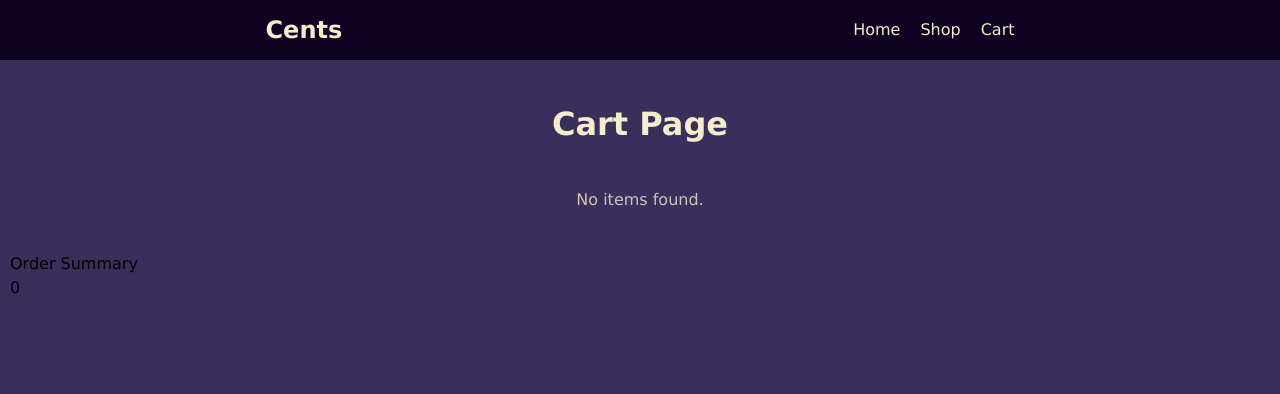
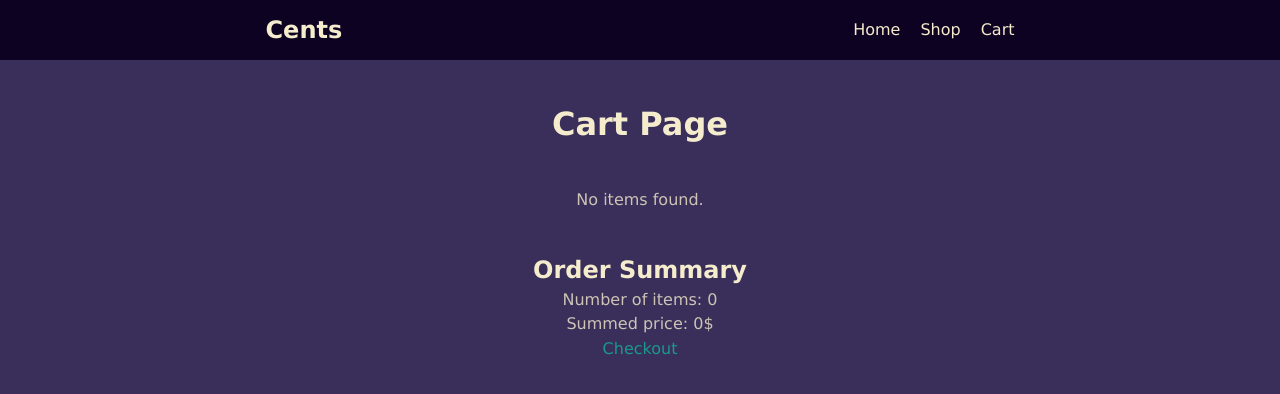
Before and after one commit to Julczan/shopping-cart, a React (Vite) app: page /cart in a window 1280 px wide. Shown: the top 394 px of the page. Built offline with nearby package versions, Linux system fonts and the light colour scheme.

Commit message:
fix overflowing description

```diff
--- a/src/components/CartPage/CartPage-styles.js
+++ b/src/components/CartPage/CartPage-styles.js
@@ -1,5 +1,5 @@
 import styled from "styled-components";
-import { CardsGrid, ShopStyled } from "../ShopPage/ShopPage-styles";
+import { CardsGrid, ShopStyled, StyledBtn } from "../ShopPage/ShopPage-styles";
 
 export const CartItem = styled.div`
   height: 300px;
@@ -14,3 +14,16 @@ export const ButtonsDiv = styled.div`
   display: flex;
   justify-content: space-around;
 `;
+
+export const SumTitle = styled.h2`
+  color: var(--text-primary);
+`;
+
+export const StyledSum = styled.div`
+  align-self: center;
+  text-align: center;
+`;
+
+export const CheckoutBtn = styled(StyledBtn)`
+  background: var(--background-light);
+`;
--- a/src/components/CartPage/OrderSummary.jsx
+++ b/src/components/CartPage/OrderSummary.jsx
@@ -1,4 +1,6 @@
 import { useOutletContext } from "react-router";
+import { CheckoutBtn, StyledSum, SumTitle } from "./CartPage-styles";
+import { SubText } from "../HomePage/HomePage-styles";
 
 function OrderSummary() {
   const { productsCart } = useOutletContext();
@@ -13,10 +15,12 @@ function OrderSummary() {
   }
 
   return (
-    <div>
-      Order Summary
-      <p>{priceSum}</p>
-    </div>
+    <StyledSum>
+      <SumTitle>Order Summary</SumTitle>
+      <SubText>Number of items: {productsCart.length}</SubText>
+      <SubText>Summed price: {priceSum}$</SubText>
+      <CheckoutBtn>Checkout</CheckoutBtn>
+    </StyledSum>
   );
 }
 export default OrderSummary;
--- a/src/components/ShopPage/ShopPage-styles.js
+++ b/src/components/ShopPage/ShopPage-styles.js
@@ -5,7 +5,7 @@ export const ShopStyled = styled.div`
   flex-direction: column;
   gap: 40px;
   padding: 40px 0px;
-  @media (min-width: 500px) {
+  @media (min-width: 600px) {
     padding: 40px 10px;
   }
 `;
@@ -22,7 +22,7 @@ export const Card = styled.div`
   height: 430px;
   border-radius: 5px;
   text-align: center;
-  @media (min-width: 500px) {
+  @media (min-width: 600px) {
     flex-direction: row;
     justify-content: space-evenly;
   }
@@ -36,7 +36,7 @@ export const CardsGrid = styled.div`
 
 export const Description = styled.p`
   display: none;
-  @media (min-width: 500px) {
+  @media (min-width: 600px) {
     display: block;
   }
 `;
--- a/src/index.css
+++ b/src/index.css
@@ -83,6 +83,11 @@ body {
   font-family: Verdana, Geneva, Tahoma, sans-serif;
 }
 
+p {
+  text-wrap: pretty;
+  max-width: 600px;
+}
+
 a {
   color: var(--text-primary);
   text-decoration: none;
```
